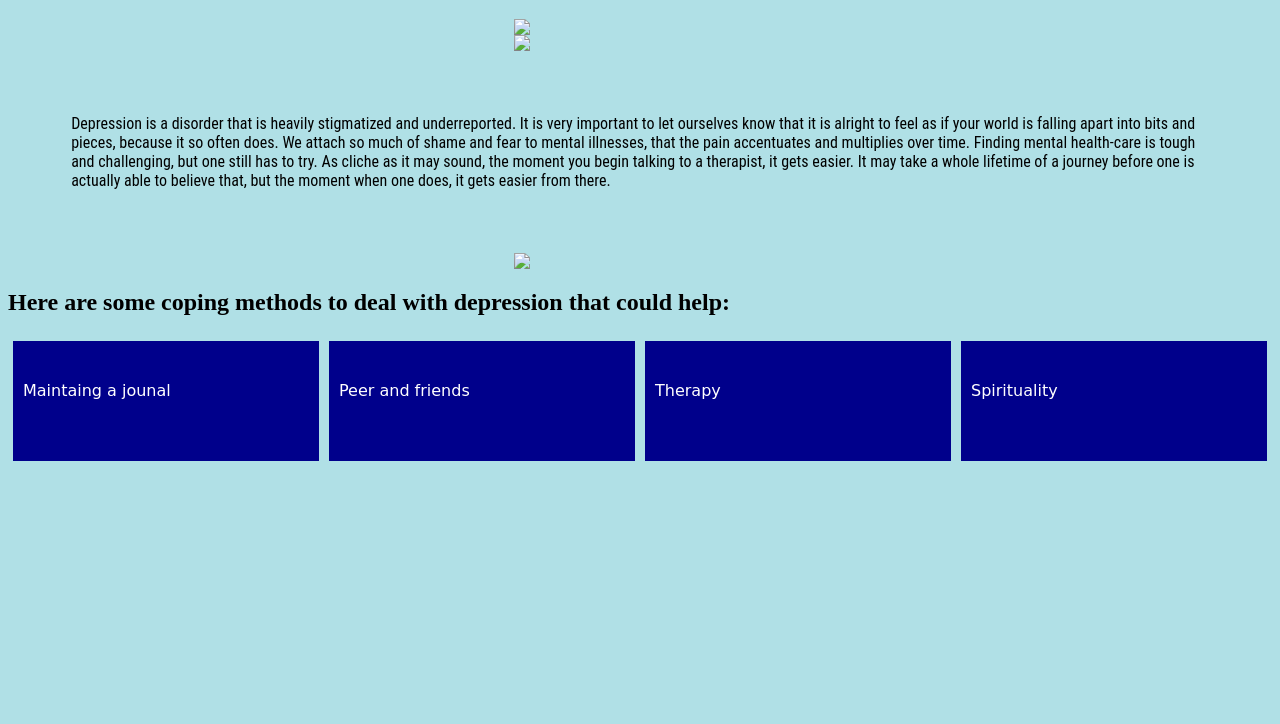
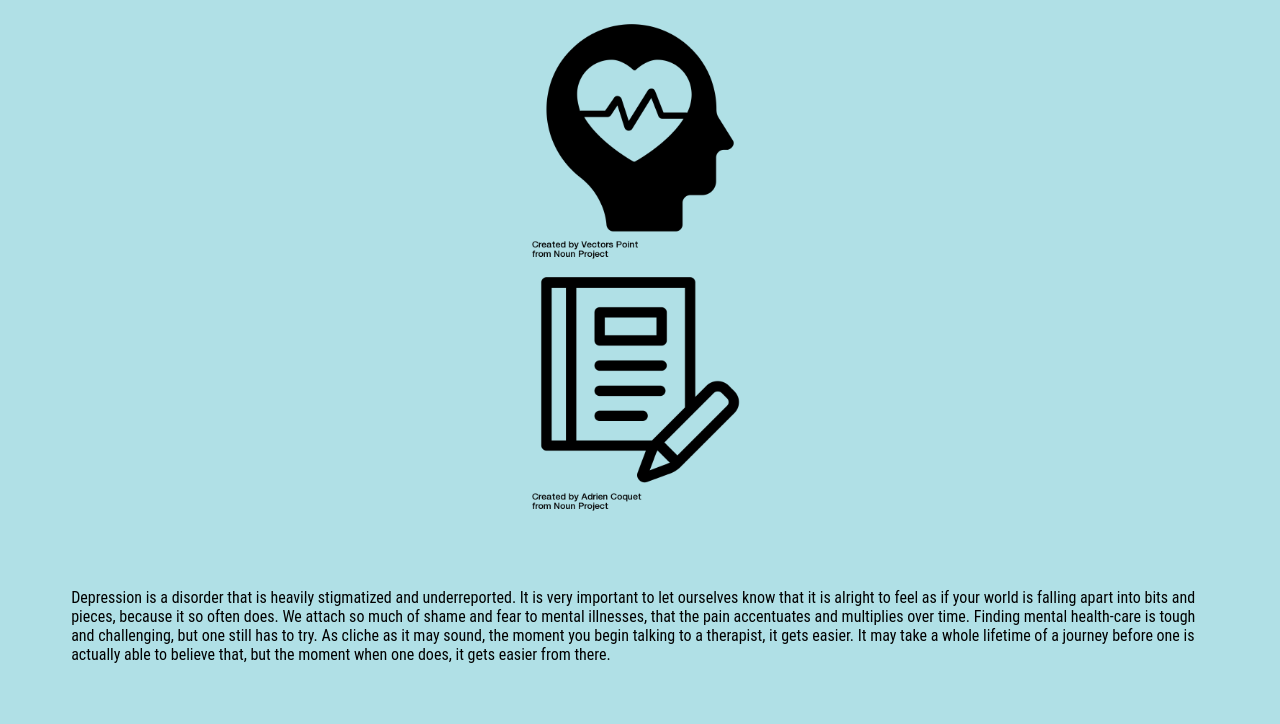
Before and after one commit to KISLB/Data-Assignment_1, a plain HTML site: page index.html in a window 1280 px wide. Shown: the part 67-791 px from the top of the page. Drawn offline with Linux system fonts and the light colour scheme.

Commit message:
Update index.html

```diff
--- a/index.html
+++ b/index.html
@@ -5,13 +5,13 @@
 <body>
 <h1> Ways of Coping With Depression </h1>
 
-<img src="Images/depic.png"/>
-<img src="Images/journal.png"/>
+<img src="depic.png"/>
+<img src="journal.png"/>
 
 
 <p class="intro"> Depression is a disorder that is heavily stigmatized and underreported. It is very important to let ourselves know that it is alright to feel as if your world is falling apart into bits and pieces, because it so often does. We attach so much of shame and fear to mental illnesses, that the pain accentuates and multiplies over time. Finding mental health-care is tough and challenging, but one still has to try. As cliche as it may sound, the moment you begin talking to a therapist, it gets easier. It may take a whole lifetime of a journey before one is actually able to believe that, but the moment when one does, it gets easier from there.</p>
 
-<img src="Images/Therapy.png"/>
+<img src="Therapy.png"/>
 
 <h2> Here are some coping methods to deal with depression that could help: </h2>
 
```
